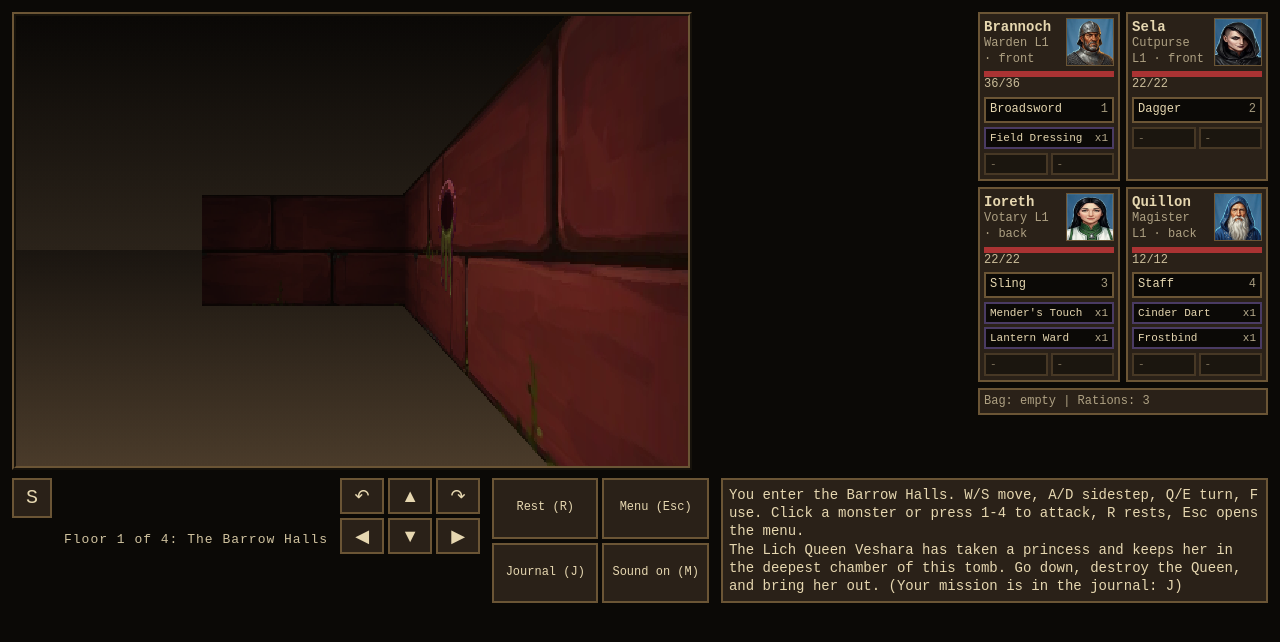
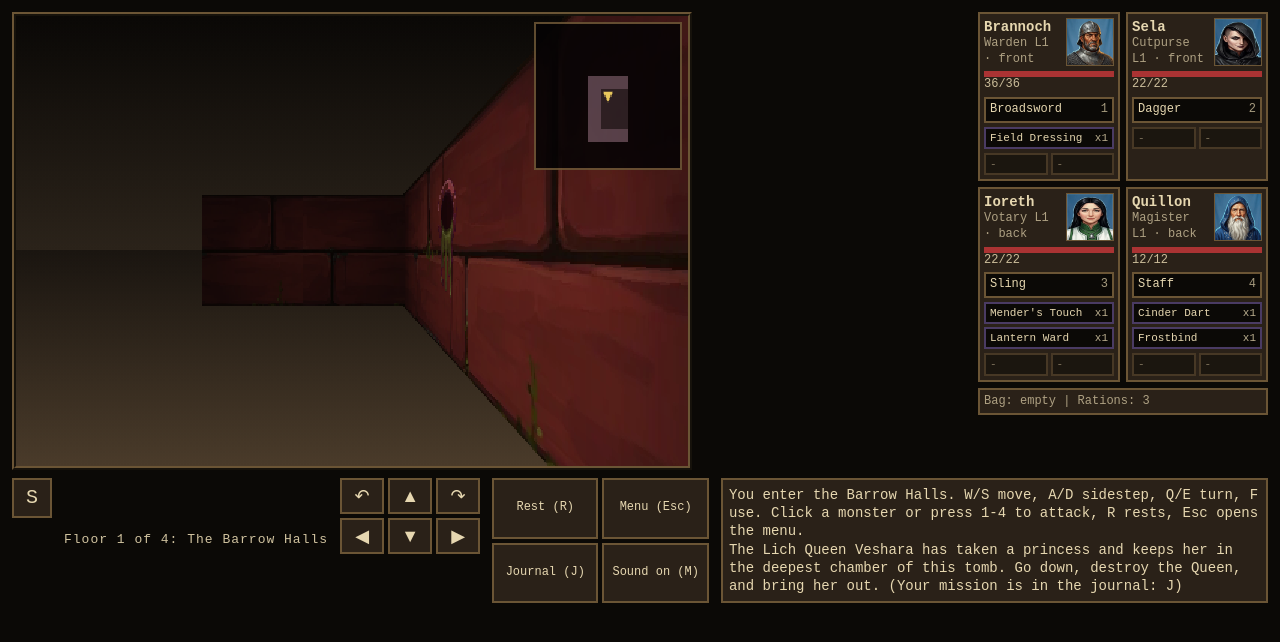
Before and after one commit to tlee612-lab/tomb-of-the-lich-queen, a website with bundled scripts: page index.html in a window 1280 px wide. Both pictures are taken after a click on the button "Enter the tomb". Built offline with nearby package versions, Linux system fonts and the light colour scheme.

Commit message:
Automap: corner minimap and full Map tab, remembered per floor and saved
Co-Authored-By: Claude Sonnet 5.5 <noreply@anthropic.com>

```diff
--- a/index.html
+++ b/index.html
@@ -43,6 +43,7 @@
 </section>
 <main id="game" hidden>
   <div id="viewframe"><canvas id="view" width="448" height="300"></canvas>
+    <canvas id="minimap" width="99" height="99" title="Tap for the full map (N)"></canvas>
     <div id="overlay" hidden><div id="overlayText"></div><button id="loadBtn" type="button" hidden>Load autosave</button><button id="retryBtn" type="button" hidden>Try again</button></div></div>
   <aside id="party"></aside>
   <div id="controls">
@@ -69,7 +70,7 @@
 </main>
 <div id="modal" hidden role="dialog" aria-modal="true" aria-label="Game menu">
   <div id="modalBox">
-    <div id="tabs"><button type="button" data-tab="menu">Menu</button><button type="button" data-tab="inventory">Inventory</button><button type="button" data-tab="spells">Spells</button><button type="button" data-tab="journal">Journal</button><button type="button" data-tab="help">Help</button><button type="button" id="closeModal">Close (Esc)</button></div>
+    <div id="tabs"><button type="button" data-tab="menu">Menu</button><button type="button" data-tab="inventory">Inventory</button><button type="button" data-tab="spells">Spells</button><button type="button" data-tab="map">Map</button><button type="button" data-tab="journal">Journal</button><button type="button" data-tab="help">Help</button><button type="button" id="closeModal">Close (Esc)</button></div>
     <div id="tabBody"></div>
   </div>
 </div>
--- /dev/null
+++ b/js/automap.js
@@ -0,0 +1,59 @@
+// The automap: remembers what the party has seen on each floor, and draws it small (the corner minimap) or whole (the Map tab).
+// map.explored is { 'x,y': 1 }, kept per floor and saved with the game. Monsters and items are never drawn: a map shows places, not spoilers.
+import { DX, DY, SOLID } from './map.js';
+
+const COLOR = {
+  '#': '#5a4650', '.': '#2a2024', 'D': '#b07a3c', 'd': '#6e5230', 'L': '#d0503c', 'G': '#8a8a98', 'g': '#4a4a55', 'M': '#a06ad0', 'W': '#b07a3c',
+  'P': '#2c2428', 'T': '#4aa8c8', 'O': '#4aa8c8', 'H': '#d8c060', 'X': '#2a2024', '<': '#e8e0c8', '>': '#e8e0c8', 'S': '#2a2024',
+};
+
+// Marks what the party can see from where it stands: the cells around it, and everything straight ahead up to the first wall or door.
+export function explore(g) {
+  const m = g.map, seen = m.explored || (m.explored = {});
+  const mark = (x, y) => { if (x >= 0 && y >= 0 && x < m.w && y < m.h) seen[`${x},${y}`] = 1; };
+  for (let dy = -1; dy <= 1; dy++) for (let dx = -1; dx <= 1; dx++) mark(g.x + dx, g.y + dy);
+  let x = g.x, y = g.y;
+  for (let i = 0; i < 12; i++) {
+    x += DX[g.dir]; y += DY[g.dir];
+    if (x < 0 || y < 0 || x >= m.w || y >= m.h) break;
+    mark(x, y);
+    // the cells beside each cell down the corridor are seen too, so side openings show up
+    mark(x - DY[g.dir], y + DX[g.dir]); mark(x + DY[g.dir], y - DX[g.dir]);
+    if (SOLID.has(m.grid[y][x])) break;
+  }
+}
+
+// Draws the explored part of the floor. radius > 0: a window of (2r+1) cells centred on the party. radius 0: the whole floor, fitted.
+export function drawMap(canvas, g, radius = 0) {
+  const m = g.map, seen = m.explored || {}, c = canvas.getContext('2d');
+  const W = canvas.width, H = canvas.height;
+  c.fillStyle = '#050304'; c.fillRect(0, 0, W, H);
+  let x0 = 0, y0 = 0, cols = m.w, rows = m.h;
+  if (radius > 0) { cols = rows = radius * 2 + 1; x0 = g.x - radius; y0 = g.y - radius; }
+  else {                                                   // the whole map: zoom to what has been explored, with a margin, never smaller than 12 cells
+    let ax = m.w, ay = m.h, bx = 0, by = 0;
+    for (const k of Object.keys(seen)) { const [x, y] = k.split(',').map(Number); ax = Math.min(ax, x); ay = Math.min(ay, y); bx = Math.max(bx, x); by = Math.max(by, y); }
+    ax = Math.max(0, Math.min(ax, g.x) - 1); ay = Math.max(0, Math.min(ay, g.y) - 1); bx = Math.min(m.w - 1, Math.max(bx, g.x) + 1); by = Math.min(m.h - 1, Math.max(by, g.y) + 1);
+    cols = Math.max(12, bx - ax + 1); rows = Math.max(12, by - ay + 1); x0 = ax; y0 = ay;
+  }
+  const cs = Math.floor(Math.min(W / cols, H / rows)), ox = Math.floor((W - cs * cols) / 2), oy = Math.floor((H - cs * rows) / 2);
+  for (let j = 0; j < rows; j++) for (let i = 0; i < cols; i++) {
+    const x = x0 + i, y = y0 + j;
+    if (!seen[`${x},${y}`] || x < 0 || y < 0 || x >= m.w || y >= m.h) continue;
+    const ch = m.grid[y][x], px = ox + i * cs, py = oy + j * cs;
+    c.fillStyle = COLOR[ch] || COLOR['.']; c.fillRect(px, py, cs, cs);
+    if (ch === '#') continue;
+    if (ch === '<' || ch === '>' || ch === 'H' || ch === 'T' || ch === 'O') {        // a mark on the cell, so stairs and shrines read at a glance
+      c.fillStyle = '#050304'; c.font = `bold ${Math.max(6, cs - 1)}px monospace`; c.textAlign = 'center'; c.textBaseline = 'middle';
+      c.fillText(ch === '<' ? '▲' : ch === '>' ? '▼' : ch === 'H' ? '+' : '*', px + cs / 2, py + cs / 2 + 1);
+    }
+  }
+  // the party: a triangle pointing the way it faces
+  const px = ox + (g.x - x0) * cs + cs / 2, py = oy + (g.y - y0) * cs + cs / 2, r = Math.max(3, cs * 0.45);
+  const a = [[0, -1], [1, 0], [0, 1], [-1, 0]][g.dir], p = [-a[1], a[0]];
+  c.fillStyle = '#ffe066'; c.beginPath();
+  c.moveTo(px + a[0] * r, py + a[1] * r);
+  c.lineTo(px - a[0] * r * 0.7 + p[0] * r * 0.8, py - a[1] * r * 0.7 + p[1] * r * 0.8);
+  c.lineTo(px - a[0] * r * 0.7 - p[0] * r * 0.8, py - a[1] * r * 0.7 - p[1] * r * 0.8);
+  c.closePath(); c.fill();
+}
--- a/js/main.js
+++ b/js/main.js
@@ -2,6 +2,7 @@ import { DIR_NAMES, DX, DY } from './map.js';
 import { loadCampaign } from './data/floors.js';
 import { newGame, step, turn, interact, look } from './world.js';
 import { render } from './render.js';
+import { drawMap } from './automap.js';
 import { runSetup, portraitHTML } from './setup.js';
 import { heroAttack, canAct, enemyAhead, retry, alive, heroDefense } from './combat.js';
 import { WEAPONS } from './data/weapons.js';
@@ -195,6 +196,10 @@ function renderModal() {
           plan.map((cur, s) => `<select data-plan="${i}:${s}" aria-label="${esc(h.name)} slot ${s + 1}">${h.spellsKnown.map(n => `<option value="${esc(n)}"${n === cur ? ' selected' : ''}>${esc(n)}</option>`).join('')}</select>`).join('') + '</div>' +
           `<p class="note">${h.spellsKnown.map(n => `<b>${esc(n)}</b>: ${esc(SPELLS[n].text)}`).join('<br>')}</p>`;
       }).join('');
+  } else if (modalTab === 'map') {
+    body.innerHTML = `<h3>${esc(game.map.name)}</h3><canvas id="fullmap" width="560" height="560"></canvas>` +
+      '<p class="note">Only places the party has seen are shown. ▲ ▼ stairs, + shrine, * teleporter or spinner. Brown doors, red locked, purple gem door, grey gate.</p>';
+    drawMap($('fullmap'), game);
   } else if (modalTab === 'journal') {
     if (!game.journal.length) body.innerHTML = '<p>Nothing recorded yet. Inscriptions you read are saved here automatically, so a clue is never lost.</p>';
     else {
@@ -253,6 +258,7 @@ $('modal').addEventListener('change', e => {
 });
 $('menuBtn').addEventListener('click', () => openModal('menu'));
 $('journalBtn').addEventListener('click', () => openModal('journal'));
+$('minimap').addEventListener('click', () => openModal('map'));
 
 addEventListener('keydown', e => {
   if (!started || e.ctrlKey || e.metaKey || e.altKey) return;
@@ -261,6 +267,7 @@ addEventListener('keydown', e => {
   if (k === 'Escape') { e.preventDefault(); if (pending) cancelTarget(); else if (modalOpen) closeModal(); else openModal('menu'); return; }
   if (k === 'i') { e.preventDefault(); if (modalOpen && modalTab === 'inventory') closeModal(); else openModal('inventory'); return; }
   if (k === 'j') { e.preventDefault(); if (modalOpen && modalTab === 'journal') closeModal(); else openModal('journal'); return; }
+  if (k === 'n') { e.preventDefault(); if (modalOpen && modalTab === 'map') closeModal(); else openModal('map'); return; }
   if (k === 'm') { e.preventDefault(); toggleSound(); return; }
   if (modalOpen) return;
   if (k === 'p') { e.preventDefault(); togglePause(); return; }
@@ -357,6 +364,7 @@ function loop(t) {
   let view = {};
   if (anim) { view = animView(anim, t); if (view.done) { anim = null; animSnapshot = null; } else view.snapshot = animSnapshot; }
   render(ctx, game.map, game, t, view);
+  drawMap($('minimap'), game, 5);
   $('compass').textContent = DIR_NAMES[game.dir];
   $('floorName').textContent = `Floor ${game.floor + 1} of ${game.floors.length}: ${game.map.name}`;
   updateParty(); updateOverlay();
--- a/js/save.js
+++ b/js/save.js
@@ -18,7 +18,7 @@ export function serialize(g) {
     journal: clone(g.journal), party: clone(g.party),
     floors: g.floors.map(f => clone({
       grid: f.grid.map(r => r.join('')), items: f.items, plates: f.plates, switches: f.switches, shrines: f.shrines,
-      traps: f.traps, lamps: f.lamps, inscriptions: f.inscriptions, placed: f.placed || {}, enemies: f.enemies, npcs: f.npcs,
+      traps: f.traps, lamps: f.lamps, inscriptions: f.inscriptions, placed: f.placed || {}, enemies: f.enemies, npcs: f.npcs, explored: f.explored || {},
     })),
   };
 }
@@ -44,7 +44,7 @@ export function restore(data, rng = Math.random) {
     if (s.grid.length !== f.h || s.grid.some(r => r.length !== f.w)) throw new Error('size mismatch');
     f.grid = s.grid.map(r => r.split(''));
     Object.assign(f, { items: s.items, plates: s.plates, switches: s.switches, shrines: s.shrines, traps: s.traps,
-      lamps: s.lamps, inscriptions: s.inscriptions, placed: s.placed, enemies: s.enemies, npcs: s.npcs || f.npcs });
+      lamps: s.lamps, inscriptions: s.inscriptions, placed: s.placed, enemies: s.enemies, npcs: s.npcs || f.npcs, explored: s.explored || {} });
   });
   Object.assign(g, { floor: d.floor, map: floors[d.floor], x: d.x, y: d.y, dir: d.dir, bag: d.bag, rations: d.rations,
     hungerMs: d.hungerMs || 0, starving: !!d.starving, starveMs: d.starveMs || 0, lightMs: d.lightMs || 0, sanctMs: d.sanctMs || 0,
--- a/js/world.js
+++ b/js/world.js
@@ -3,6 +3,7 @@
 import { DX, DY, tileAt, isSolid } from './map.js';
 import { buildEnemies, enemyAt, alive, dice, gainXp, XP_LEVELS } from './combat.js';
 import { useShrine } from './magic.js';
+import { explore } from './automap.js';
 import { createHero } from './party.js';
 import { CLASSES } from './data/classes.js';
 import { GEAR } from './data/gear.js';
@@ -57,6 +58,7 @@ function seesInscription(g, ins) {
 
 // Passive search: inscriptions are read, switches directly ahead are noticed, and a living Cutpurse spots pits.
 export function look(g) {
+  explore(g);                                          // the automap remembers what has been seen
   for (const ins of g.map.inscriptions) {
     if (ins.seen || !seesInscription(g, ins)) continue;
     ins.seen = true;
--- a/style.css
+++ b/style.css
@@ -5,6 +5,8 @@ body { margin:0; background:var(--bg); color:var(--ink); font:14px/1.3 "Courier
 #game { display:grid; grid-template-columns:auto 290px; gap:8px; max-width:100%; }
 #viewframe { border:4px ridge var(--edge); background:#000; position:relative; justify-self:start; align-self:start; }
 #view { display:block; width:min(672px, calc(100vw - 40px)); aspect-ratio:448/300; image-rendering:pixelated; }
+#minimap { position:absolute; top:6px; right:6px; width:22%; aspect-ratio:1; image-rendering:pixelated; border:2px solid var(--edge); background:#050304; opacity:.88; cursor:pointer; }
+#fullmap { display:block; margin:0 auto; width:min(100%, 560px); aspect-ratio:1; image-rendering:pixelated; border:2px solid var(--edge); }
 #party { display:grid; grid-template-columns:1fr 1fr; gap:6px; align-content:start; }
 .hero { background:var(--panel); border:2px solid var(--edge); padding:4px; }
 .hero .nm { font-weight:bold; }
```
